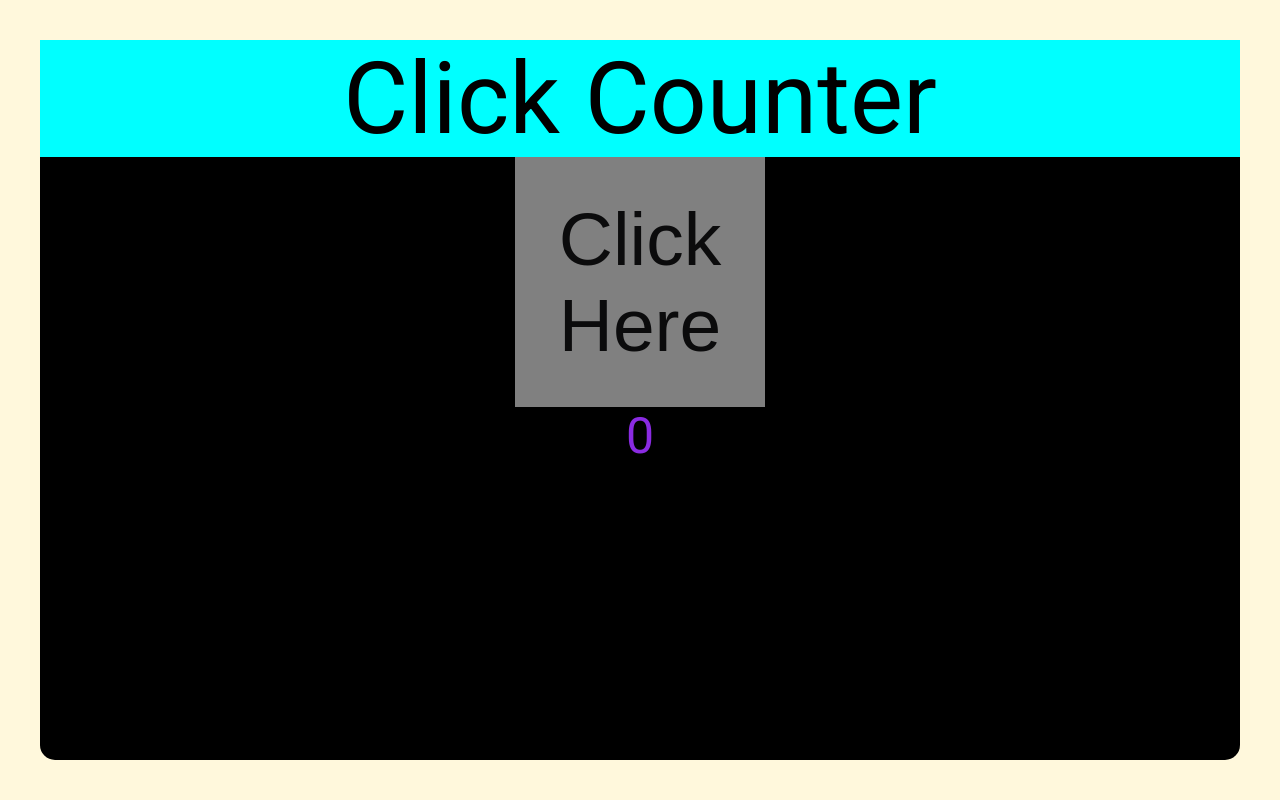
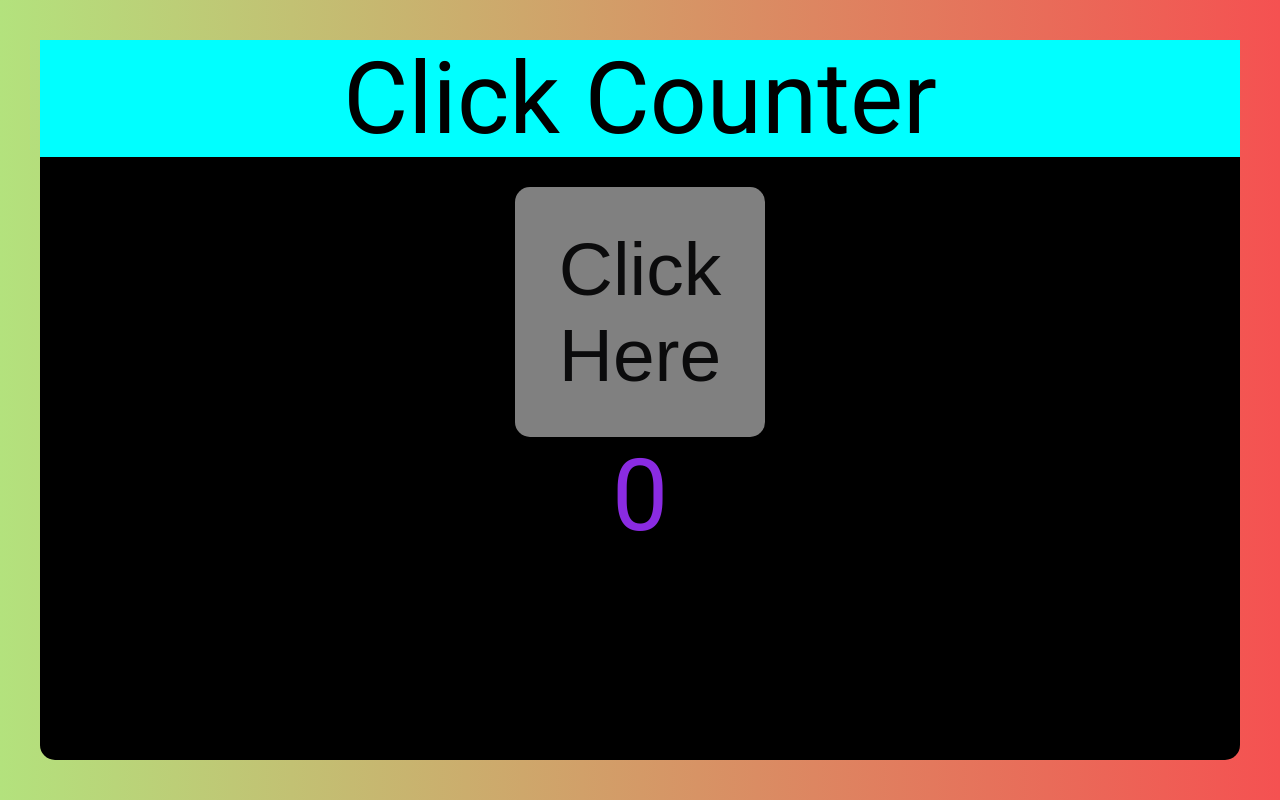
Before and after one commit to me-coderaider/Learning-React, a React (Create React App) app: page / in a window 1280 px wide. Built offline with nearby package versions, Linux system fonts and the light colour scheme.

Commit message:
css changes done 7

```diff
--- a/src/counter/Counter.css
+++ b/src/counter/Counter.css
@@ -1,8 +1,10 @@
 .mainbox{
-    background-color: cornsilk;
+    background-color: rgb(148, 226, 141);
     /* margin: px; */
     padding: 40px 40px;
     height: 90vh;
+
+  background-image: linear-gradient(to right,rgb(179, 226, 125), rgb(245, 81, 81));
 }
 .innerBox{
     background-color: black;
@@ -15,30 +17,30 @@
     /* margin: 100px 100px 100px 100px; */
     /* padding-left: 30px;
     padding-right: 30px; */
+    margin-top: 30px;
     border: 0;
     width: 250px;
     height: 250px;
     color: rgb(11, 11, 12);
     background-color: grey;
-
-
+    border-radius: 15px;
     font-size: 75px;
 }
 .button:hover{
-    background-color: blue;
+    background-color: black;
+    color: white;
+    /* border-color: rgb(240, 27, 27); */
 }
 .count{
     /* padding-left: 30px;
     padding-top: 30px; */
     /* padding: 30px 30px 30px 30px;
     border-top: 30px; */
-    font-size: 50px;
+    font-size: 100px;
     color: blueviolet;
 }
 .clickCounter{
     font: bold;
     font-size: 100px;
-    align-items: left;
     background-color: aqua;
-    border-radius: initial 10px;
 }
--- a/src/index.css
+++ b/src/index.css
@@ -8,7 +8,6 @@ body {
 
   overflow: hidden;
 
-  /* background-image: linear-gradient(to right,rgb(144, 236, 40), yellow); */
 }
 
 code {
```
